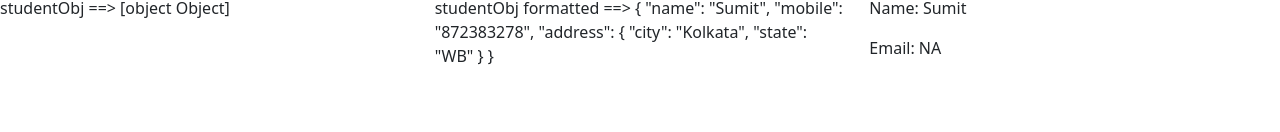
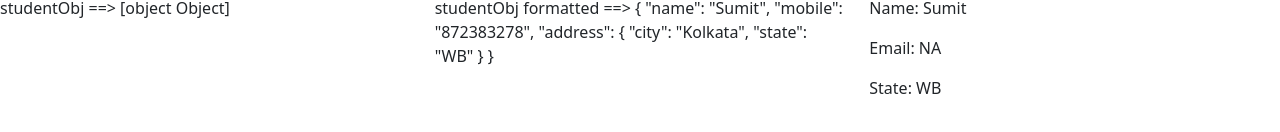
Before and after one commit to sumitbasu116/angular20Tutorial, an Angular app: page /pipe in a window 1280 px wide. Shown: the part 324-456 px from the top of the page. Built offline with nearby package versions, Linux system fonts and the light colour scheme.

Commit message:
Custom Pipe part3-use more

```diff
--- a/src/app/components/pipe-ex/pipe-ex.html
+++ b/src/app/components/pipe-ex/pipe-ex.html
@@ -37,5 +37,6 @@
     <div class="col-4">
         <p>Name: {{studentObj.name | na}}</p>
         <p>Email: {{studentObj.email | na}}</p>
+        <p>State: {{studentObj.address.state | na}}</p>
     </div>
 </div>
```
